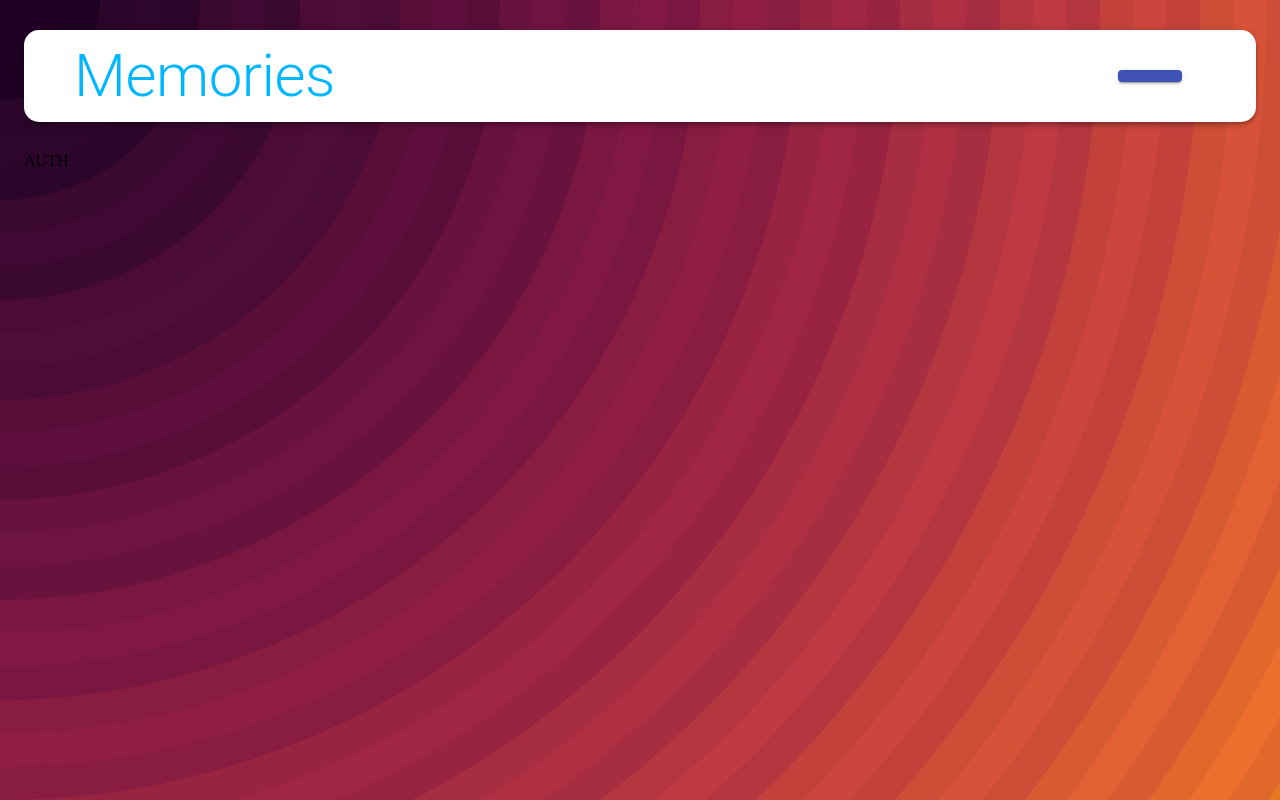
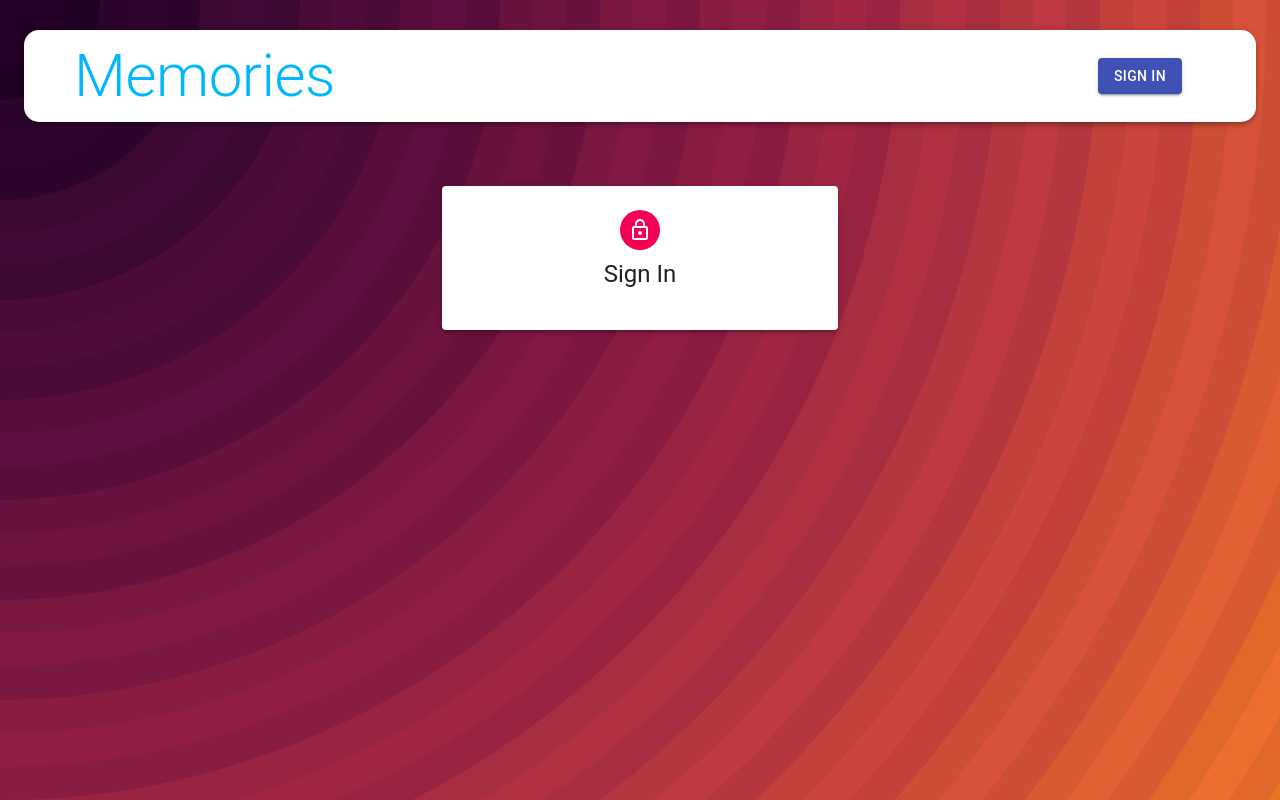
Before and after one commit to Laika-Beats/mern-memories, a React (Create React App) app in the folder client/: page /auth in a window 1280 px wide. Built offline with nearby package versions, Linux system fonts and the light colour scheme.

Commit message:
auth form

```diff
--- a/client/src/components/Auth/Auth.js
+++ b/client/src/components/Auth/Auth.js
@@ -6,10 +6,53 @@
   Grid,
   Typography,
   Container,
+  TextField,
 } from "@material-ui/core";
+import LockOutlinedIcon from "@material-ui/icons/LockOutlined";
+import useStyles from "./styles";
 
 function Auth() {
-  return <div>AUTH</div>;
+  const classes = useStyles();
+  const isSignup = false;
+
+  const handleSubmit = () => {};
+  const handleChange = () => {};
+  return (
+    <Container component="main" maxWidth="xs">
+      <Paper className={classes.paper} elevation={3}>
+        <Avatar className={classes.avatar}>
+          <LockOutlinedIcon />
+        </Avatar>
+        <Typography variant="h5">{isSignup ? "Sign Up" : "Sign In"}</Typography>
+        <form className={classes.form} onSubmit={handleSubmit}>
+          <Grid container spacing={2}>
+            {isSignup && (
+              <>
+                <Grid xs={6} md={12}>
+                  <TextField
+                    name="firstName"
+                    label="First Name"
+                    handleChange={handleChange}
+                    autoFocus
+                    xs={6}
+                  />
+                </Grid>
+                <Grid xs={6} md={12}>
+                  <TextField
+                    name="lastName"
+                    label="Last Name"
+                    handleChange={handleChange}
+                    autoFocus
+                    xs={6}
+                  />
+                </Grid>
+              </>
+            )}
+          </Grid>
+        </form>
+      </Paper>
+    </Container>
+  );
 }
 
 export default Auth;
--- /dev/null
+++ b/client/src/components/Auth/styles.js
@@ -0,0 +1,30 @@
+import { makeStyles } from "@material-ui/core/styles";
+
+export default makeStyles((theme) => ({
+  paper: {
+    marginTop: theme.spacing(8),
+    display: "flex",
+    flexDirection: "column",
+    alignItems: "center",
+    padding: theme.spacing(2),
+  },
+  root: {
+    "& .MuiTextField-root": {
+      margin: theme.spacing(1),
+    },
+  },
+  avatar: {
+    margin: theme.spacing(1),
+    backgroundColor: theme.palette.secondary.main,
+  },
+  form: {
+    width: "100%", // Fix IE 11 issue.
+    marginTop: theme.spacing(3),
+  },
+  submit: {
+    margin: theme.spacing(3, 0, 2),
+  },
+  googleButton: {
+    marginBottom: theme.spacing(2),
+  },
+}));
--- a/client/src/components/Navbar/Navbar.js
+++ b/client/src/components/Navbar/Navbar.js
@@ -48,7 +48,9 @@
             to="/auth"
             variant="contained"
             color="primary"
-          ></Button>
+          >
+            Sign In
+          </Button>
         )}
       </Toolbar>
     </AppBar>
```
Also changed, not shown: client/src/components/Auth/Input.js (added, +32 -0 lines), client/src/components/Auth/style.js (deleted).
